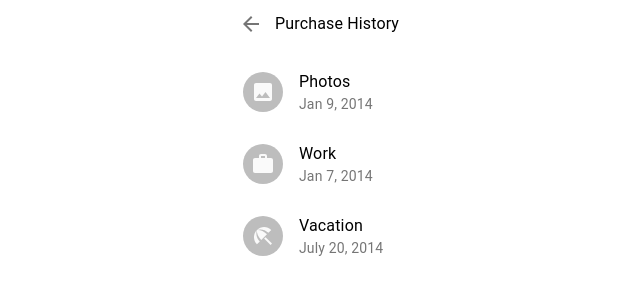
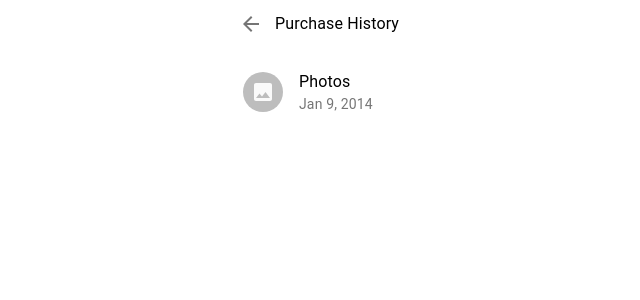
Before and after one commit to hariirawan/e-commerce-test, a React (Create React App) app: page /profile in a window 1280 px wide. Shown: the top 300 px of the page, without its empty margins (215-855 px from the left). Built offline with nearby package versions, Linux system fonts and the light colour scheme.

Commit message:
Update code

```diff
--- a/src/views/Home/home.js
+++ b/src/views/Home/home.js
@@ -1,4 +1,4 @@
-import React, { Fragment } from "react";
+import React, { Fragment, useEffect } from "react";
 import Container from "@material-ui/core/Container";
 import Navigation from "../../components/Navigation";
 import { useHomeStyles } from "./home.style";
@@ -6,8 +6,16 @@ import Navbar from "../../components/Navbar";
 import Categories from "./Categories";
 import Products from "./Products";
 import CssBaseline from "@material-ui/core/CssBaseline";
+import { useDispatch } from "react-redux";
+import { get_product } from "../../redux/actions/action-list-product/action-list-product";
+
 export default function Home(props) {
   const classes = useHomeStyles();
+  const dispatch = useDispatch();
+
+  useEffect(() => {
+    get_product(dispatch);
+  }, [dispatch]);
 
   return (
     <Fragment>
--- a/src/views/Home/home.style.js
+++ b/src/views/Home/home.style.js
@@ -3,19 +3,19 @@ export const useHomeStyles = makeStyles({
   root: {
     height: "calc(100vh - 96px)",
     position: "relative",
-    paddingTop: "48px",
+    marginTop: "48px",
     marginBottom: "96px"
   }
 });
 
 export const styles = {
   root: {
-    border: "1px solid black",
+    // border: "1px solid black",
     margin: "10px 0px"
   },
   slideContainer: {
     padding: "0 10px",
-    border: "1px solid red",
+    // border: "1px solid red",
     width: "100px",
     marginRight: 10
   },
--- a/src/views/Profile/profile.js
+++ b/src/views/Profile/profile.js
@@ -6,8 +6,6 @@ import ListItemText from "@material-ui/core/ListItemText";
 import ListItemAvatar from "@material-ui/core/ListItemAvatar";
 import Avatar from "@material-ui/core/Avatar";
 import ImageIcon from "@material-ui/icons/Image";
-import WorkIcon from "@material-ui/icons/Work";
-import BeachAccessIcon from "@material-ui/icons/BeachAccess";
 import { Container, Grid, Typography } from "@material-ui/core";
 import { IconButton } from "@material-ui/core";
 import ArrowBackOutlinedIcon from "@material-ui/icons/ArrowBackOutlined";
@@ -49,22 +47,6 @@ export default function ListProduct() {
           </ListItemAvatar>
           <ListItemText primary="Photos" secondary="Jan 9, 2014" />
         </ListItem>
-        <ListItem>
-          <ListItemAvatar>
-            <Avatar>
-              <WorkIcon />
-            </Avatar>
-          </ListItemAvatar>
-          <ListItemText primary="Work" secondary="Jan 7, 2014" />
-        </ListItem>
-        <ListItem>
-          <ListItemAvatar>
-            <Avatar>
-              <BeachAccessIcon />
-            </Avatar>
-          </ListItemAvatar>
-          <ListItemText primary="Vacation" secondary="July 20, 2014" />
-        </ListItem>
       </List>
     </Container>
   );
```
